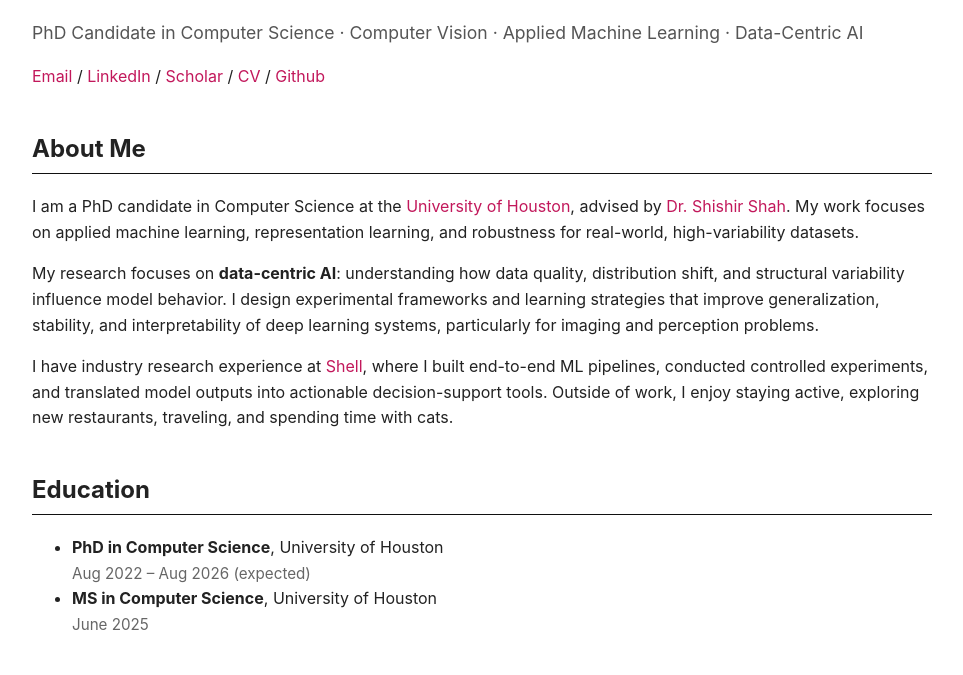
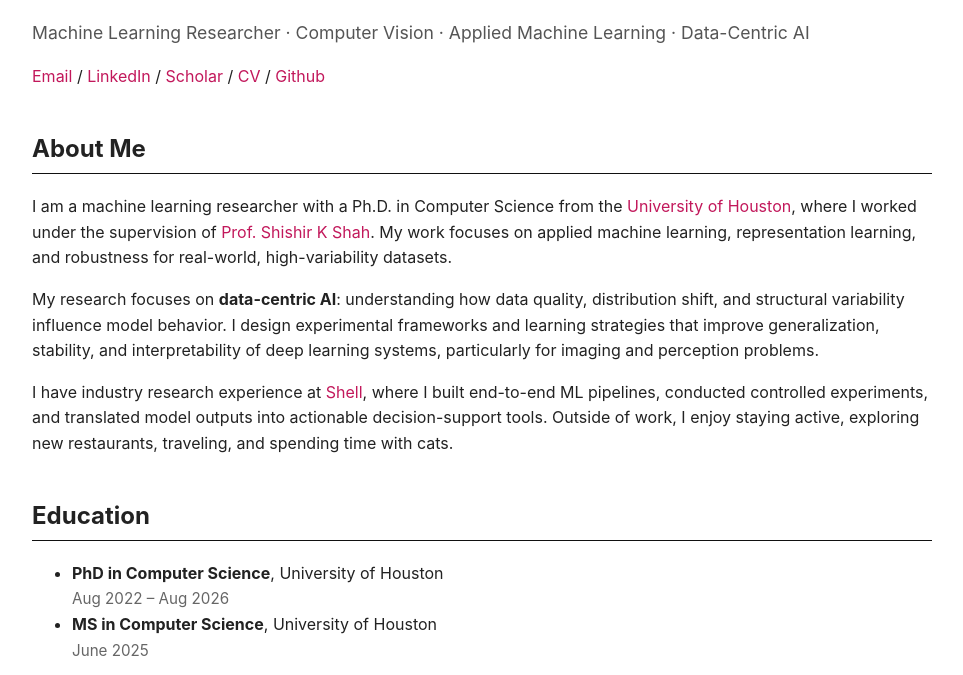
Before and after one commit to Sam343-mir/Sam343-mir.github.io, a plain HTML site: page index.html in a window 1280 px wide. Shown: the part 94-769 px from the top of the page, without its empty margins (158-1121 px from the left). Drawn offline with Linux system fonts and the light colour scheme.

Commit message:
Update content

```diff
--- a/index.html
+++ b/index.html
@@ -13,7 +13,7 @@
     <header>
       <h1>Samiha Mirza</h1>
       <p class="subtitle">
-        PhD Candidate in Computer Science · Computer Vision · Applied Machine Learning · Data-Centric AI
+        Machine Learning Researcher · Computer Vision · Applied Machine Learning · Data-Centric AI
       </p>
       <p class="links">
         <a href="mailto:samiha.mirza1234@gmail.com">Email</a> /
@@ -27,7 +27,7 @@
     <section>
       <h2>About Me</h2>
       <p>
-        I am a PhD candidate in Computer Science at the <a href="https://www.uh.edu/">University of Houston</a>, advised by <a href="https://shishirkshah.github.io/">Dr. Shishir Shah</a>.
+        I am a machine learning researcher with a Ph.D. in Computer Science from the <a href="https://www.uh.edu/">University of Houston</a>, where I worked under the supervision of <a href="https://shishirkshah.github.io/">Prof. Shishir K Shah</a>.
 My work focuses on applied machine learning, representation learning, and robustness for real-world, high-variability datasets.
 
       </p>
@@ -51,7 +51,7 @@ My work focuses on applied machine learning, representation learning, and robust
       <ul>
         <li>
           <b>PhD in Computer Science</b>, University of Houston <br>
-          <span class="muted">Aug 2022 – Aug 2026 (expected)</span>
+          <span class="muted">Aug 2022 – Aug 2026</span>
         </li>
         <li>
           <b>MS in Computer Science</b>, University of Houston <br>
```
